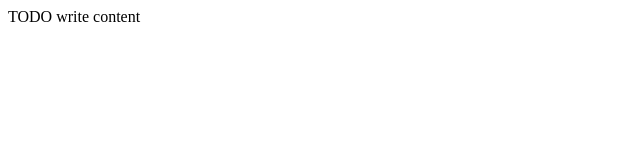
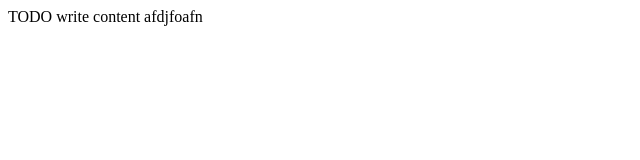
Before and after one commit to lukelego/lukelego.github.io, a website: page ShiftReduceParser/public_html/index.html in a window 1280 px wide. Shown: the full height of the page, 0-640 px from the left. Drawn offline with Linux system fonts and the light colour scheme.

Commit message:
Testing to make sure I do this right

```diff
--- a/ShiftReduceParser/public_html/index.html
+++ b/ShiftReduceParser/public_html/index.html
@@ -11,6 +11,6 @@
         <meta name="viewport" content="width=device-width, initial-scale=1.0">
     </head>
     <body>
-        <div>TODO write content</div>
+        <div>TODO write content afdjfoafn</div>
     </body>
 </html>
```
